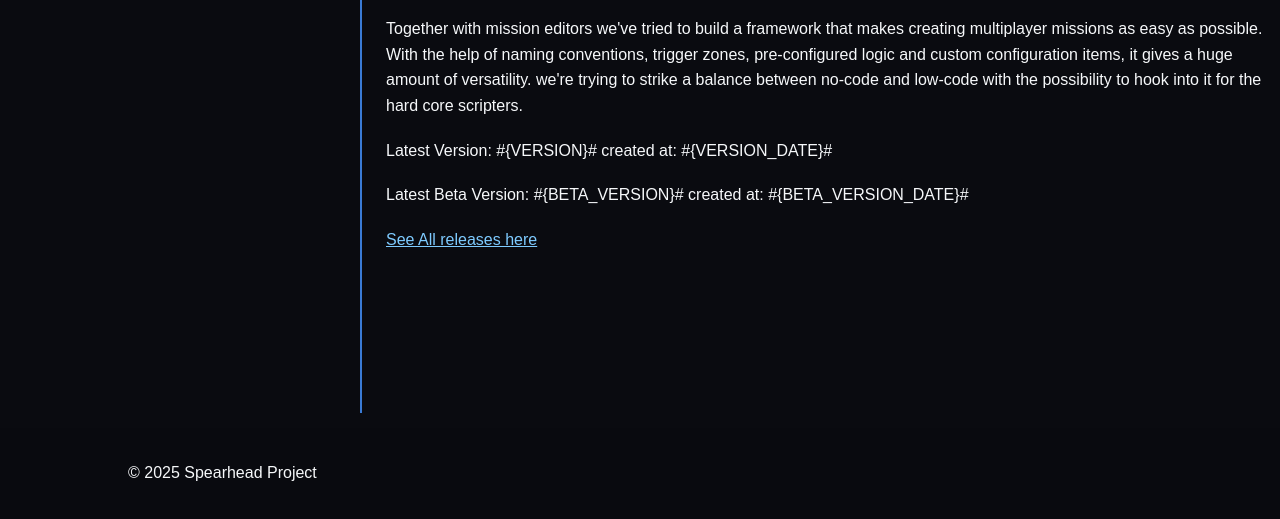
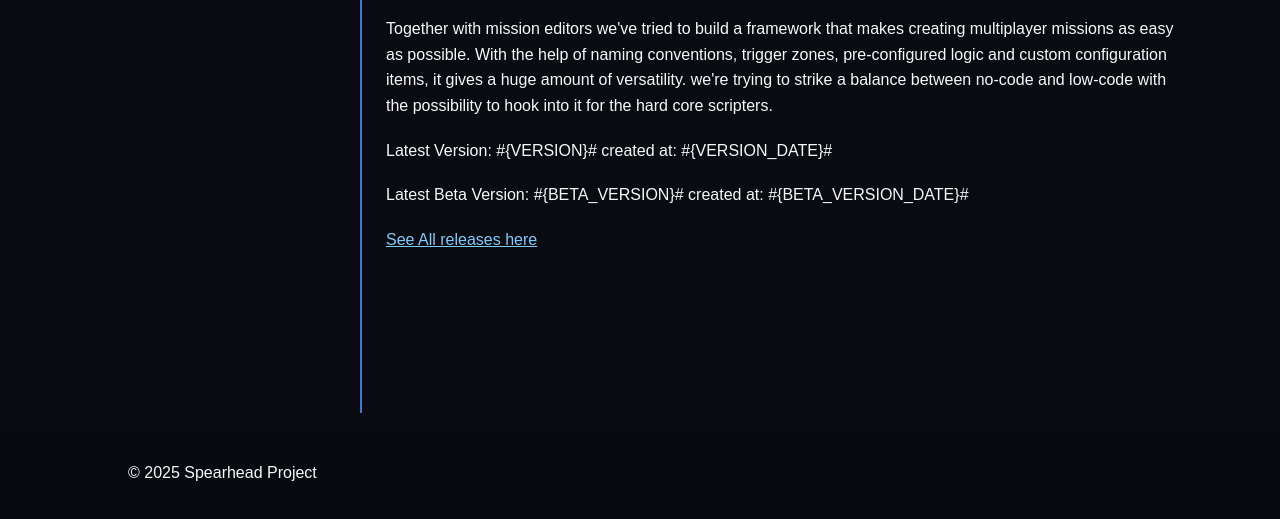
Before and after one commit to dutchie031/Spearhead, a plain HTML site: page _docs/index.html in a window 1280 px wide. Shown: the part 279-798 px from the top of the page. Drawn offline with Linux system fonts and the light colour scheme.

Commit message:
updated style

```diff
--- a/_docs/style/style.css
+++ b/_docs/style/style.css
@@ -365,7 +365,7 @@ main {
 
 .content-wrapper {
     flex: 1;
-    max-width: 900px;
+    max-width: 70%;
     margin-left: 0;
     border-left: 2px solid var(--color-border-accent);
     padding-left: 1.5em;
```
